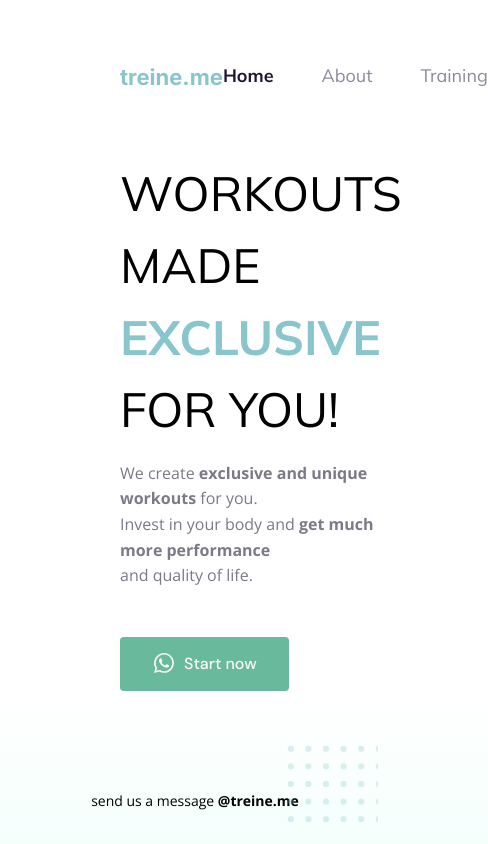
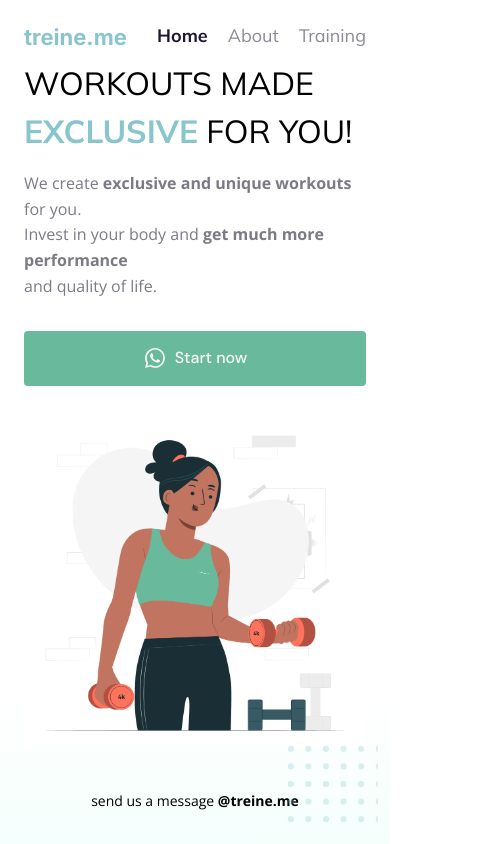
Before and after one commit to kustymenko/my-web-course, a website: page hw-08/index.html in a window 390 px wide. Shown: the whole page, 488 px wide, since content can reach past the window. Drawn offline with nearby package versions, Linux system fonts and the light colour scheme.

Commit message:
Додано hover-ефекти та адаптив до 768px

```diff
--- a/hw-08/style.css
+++ b/hw-08/style.css
@@ -75,6 +75,12 @@ body {
   color: var(--color-nav);
   text-decoration: none;
   opacity: 0.5;
+  transition: all 0.3s ease;
+}
+
+.nav-link:hover {
+  color: var(--color-primary);
+  opacity: 1;
 }
 
 /* Активний пункт «Home» — жирний */
@@ -151,6 +157,12 @@ main {
   text-decoration: none;
   background-color: var(--color-cta);
   border-radius: 0.25rem;
+  transition: all 0.3s ease;
+}
+
+.btn:hover {
+  background-color: #55a487;
+  transform: scale(1.05);
 }
 
 /* Footer */
@@ -181,3 +193,40 @@ body::after {
   opacity: 0.3;
   pointer-events: none;
 }
+
+/* Адаптив: до 768px hero в одну колонку */
+@media (max-width: 768px) {
+  .container {
+    padding: 0 1.5rem;
+  }
+
+  .site-header {
+    padding-top: 1.5rem;
+  }
+
+  .nav-list {
+    gap: 1.25rem;
+  }
+
+  .hero {
+    flex-direction: column;
+    gap: 1.5rem;
+  }
+
+  .hero__text {
+    align-self: stretch;
+  }
+
+  .hero__title {
+    font-size: 2rem;
+  }
+
+  .hero__desc {
+    margin-bottom: 2rem;
+  }
+
+  .btn {
+    justify-content: center;
+    width: 100%;
+  }
+}
```
Also changed, not shown: hw-08/screenshots/desktop.png, hw-08/screenshots/mobile.png (added).
